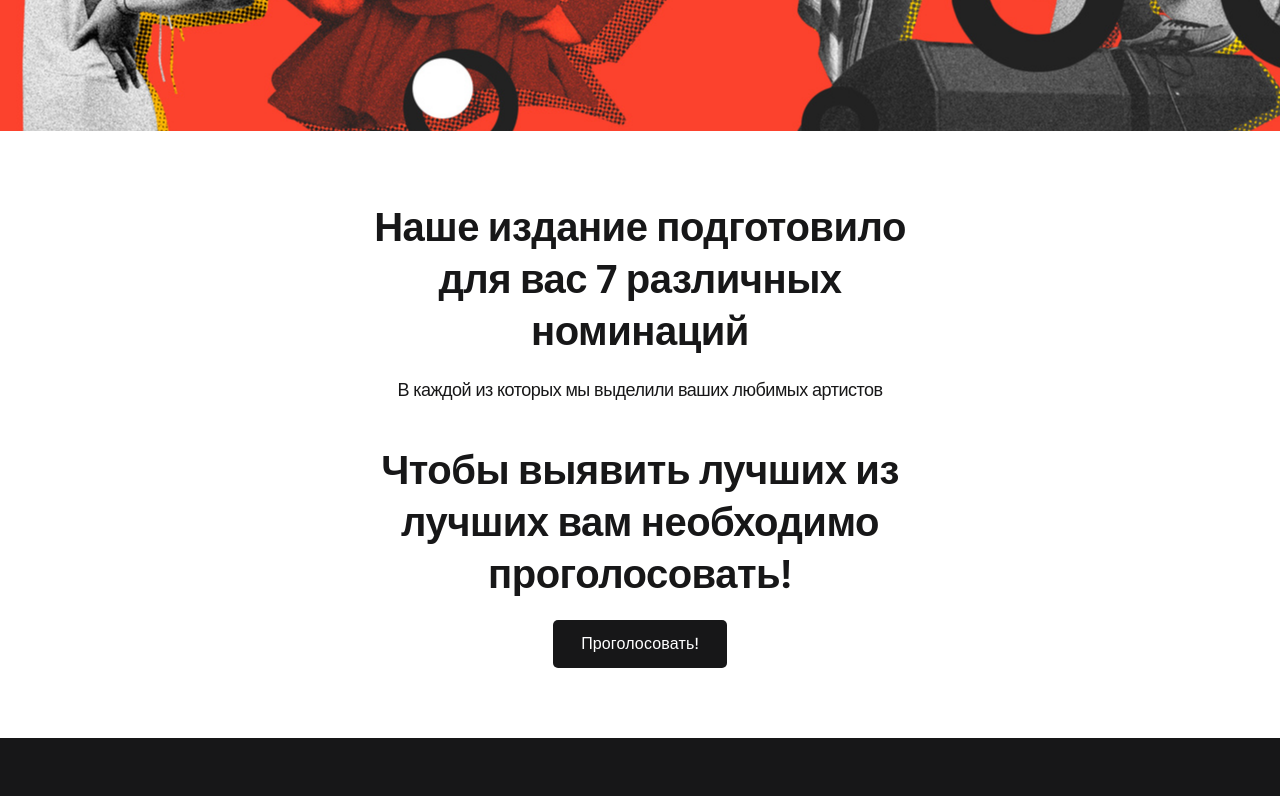
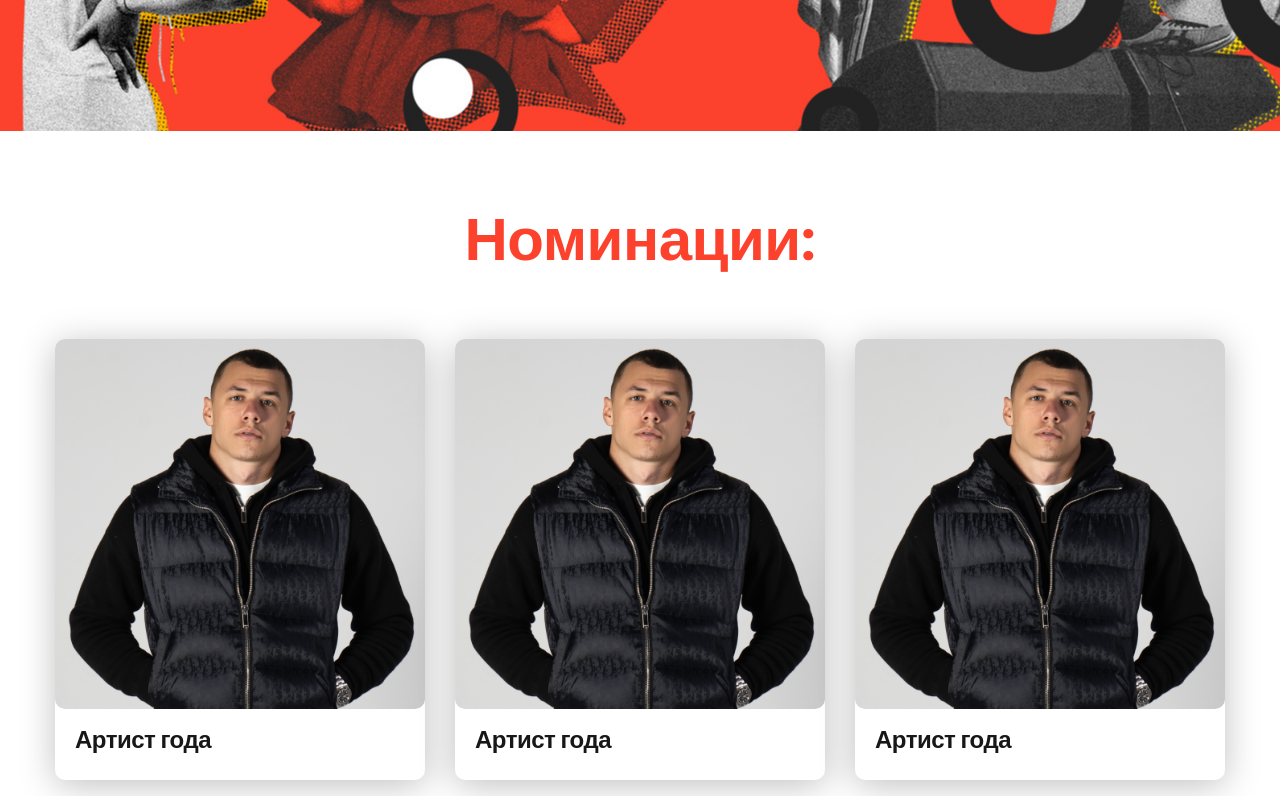
Before and after one commit to wwrlw/react-project, a React (Create React App) app: page / in a window 1280 px wide. Shown: the part 640-1436 px from the top of the page. Built offline with nearby package versions, Linux system fonts and the light colour scheme.

Commit message:
create nominate component

```diff
--- a/src/App.js
+++ b/src/App.js
@@ -15,8 +15,8 @@ function App() {
     <div className="App">
 
         <Navbar/>
-        <Home/>
-        {/* <Nomination/> */}
+        {/* <Home/> */}
+         <Nomination/>
         {/* <Contact/> */}
         <Footer/>
 
--- /dev/null
+++ b/src/components/Nominate/Nomnate.jsx
@@ -0,0 +1,16 @@
+import './nominate.css';
+import poster1 from '../../img/posters/poster-1.png'
+
+const Nominate = () =>{
+    return(
+        <div>
+            <li className="project">
+            <a href="/project-page1.html">
+                <img src={poster1} alt="Project img" className="project__img"/>
+                <h3 className="project__title">Артист года</h3>
+            </a>
+        </li>
+        </div>
+    );
+}
+export default Nominate;
--- /dev/null
+++ b/src/components/Nominate/nominate.css
@@ -0,0 +1,18 @@
+.project {
+	max-width: 370px;
+	background-color: var(--project-card-bg);
+	box-shadow: var(--box-shadow);
+	border-radius: 10px;
+}
+
+.project__img {
+	border-radius: 10px;
+}
+
+.project__title {
+	padding: 15px 20px 25px;
+	font-weight: 700;
+	font-size: 24px;
+	line-height: 1.3;
+	color: var(--project-card-text);
+}
--- a/src/pages/Nomination.jsx
+++ b/src/pages/Nomination.jsx
@@ -1,10 +1,11 @@
-import poster1 from '../img/posters/poster-1.png'
+
 import poster2 from  '../img/posters/poster-2.png'
 import poster3 from  '../img/posters/poster-3.png'
 import poster4 from '../img/posters/poster-4.png'
 import poster5 from '../img/posters/poster-5.png'
 import poster6 from '../img/posters/poster-6.png'
 import Header from '../components/header/Header';
+import Nominate from '../components/Nominate/Nomnate'
 
 const Nomination = () =>{
     return(
@@ -16,13 +17,13 @@ const Nomination = () =>{
 <div className="container">
     <h2 className="title-1">Номинации:</h2>
     <ul className="projects">
-        <li className="project">
-            <a href="/project-page1.html">
-                <img src={poster1} alt="Project img" className="project__img"/>
-                <h3 className="project__title">Артист года</h3>
-            </a>
-        </li>
-        <li className="project">
+        <Nominate/>
+        <Nominate/>
+        <Nominate/>
+
+
+
+        {/* <li className="project">
             <a href="/project-page1.html">
                 <img src={poster2} alt="Project img" className="project__img"/>
                 <h3 className="project__title">Артистка года</h3>
@@ -51,6 +52,7 @@ const Nomination = () =>{
                 <h3 className="project__title">Фит года</h3>
         </li>
 
+    </ul> */}
     </ul>
 </div>
 </main>
--- a/src/styles/main.css
+++ b/src/styles/main.css
@@ -182,24 +182,6 @@ body {
 	row-gap: 30px;
 }
 
-.project {
-	max-width: 370px;
-	background-color: var(--project-card-bg);
-	box-shadow: var(--box-shadow);
-	border-radius: 10px;
-}
-
-.project__img {
-	border-radius: 10px;
-}
-
-.project__title {
-	padding: 15px 20px 25px;
-	font-weight: 700;
-	font-size: 24px;
-	line-height: 1.3;
-	color: var(--project-card-text);
-}
 
 
 
```
